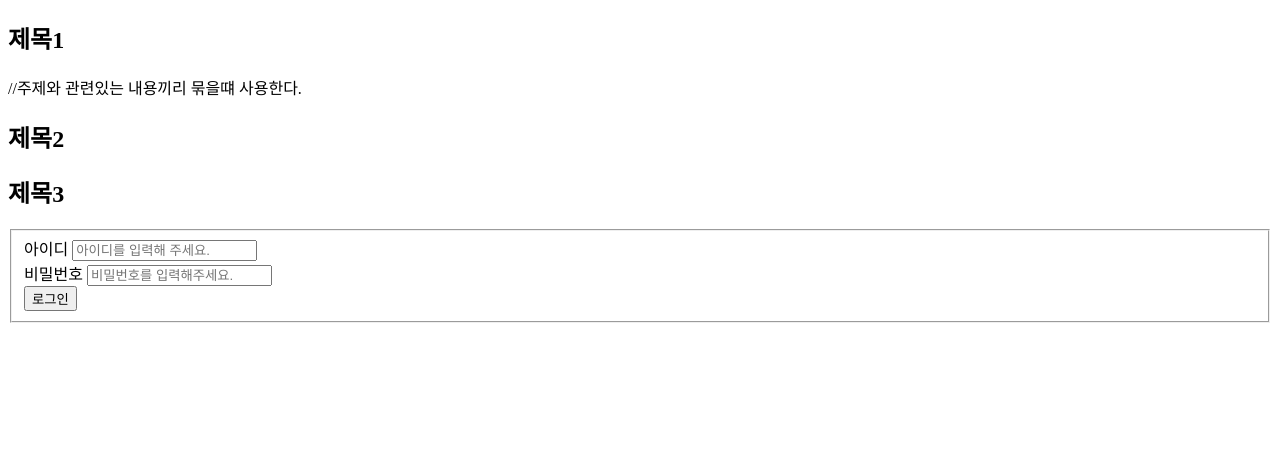
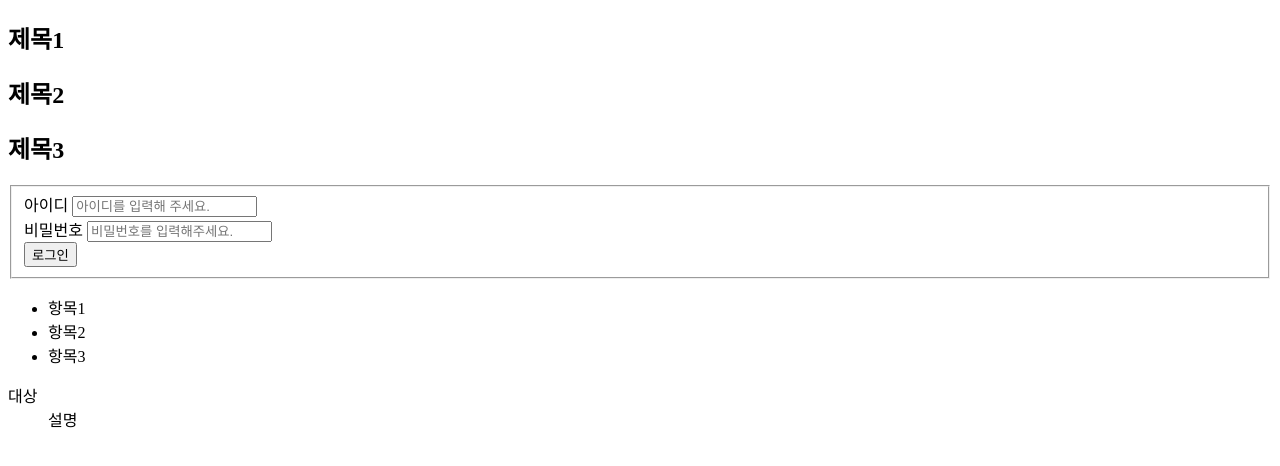
Before and after one commit to LeeRadio/vue.js, a plain HTML site: page index.html in a window 1280 px wide. Drawn offline with Linux system fonts and the light colour scheme.

Commit message:
html 기초 알아보기

```diff
--- a/index.html
+++ b/index.html
@@ -6,10 +6,15 @@
     <title>Document</title>
 </head>
 <body>
+    <!--비쥬얼 코드 주석 단축키는 아래와 같다.
+    컨트롤 + K + C 는 주석지정
+    컨트롤 + / 한줄만 주석처리
+    컨트롤 + K + U는 주석해제-->
+
 
     <article>
         <h1>제목1</h1>
-        <section> //주제와 관련있는 내용끼리 묶을떄 사용한다.
+        <section>  <!--section 은 주제와 같은 데이터를 묶을때 사용한다. 외부로 표시되지는 않는다. -->
             <h2>제목2</h2>
         </section>
         <section>
@@ -30,5 +35,18 @@
             <button>로그인</button>
         </fieldset>
     </form>
+
+    <nav>  <!-- 목록요소 는 ol , ul, li가 있다. -->
+        <ul>
+            <li>항목1</li>
+            <li>항목2</li>
+            <li>항목3</li>
+        </ul>
+    </nav>
+
+    <dl><!-- 설명 목록 요소는 dl, dt, dd가 있다. -->
+        <dt>대상</dt>
+        <dd>설명</dd>
+    </dl>
 </body>
 </html>
```
